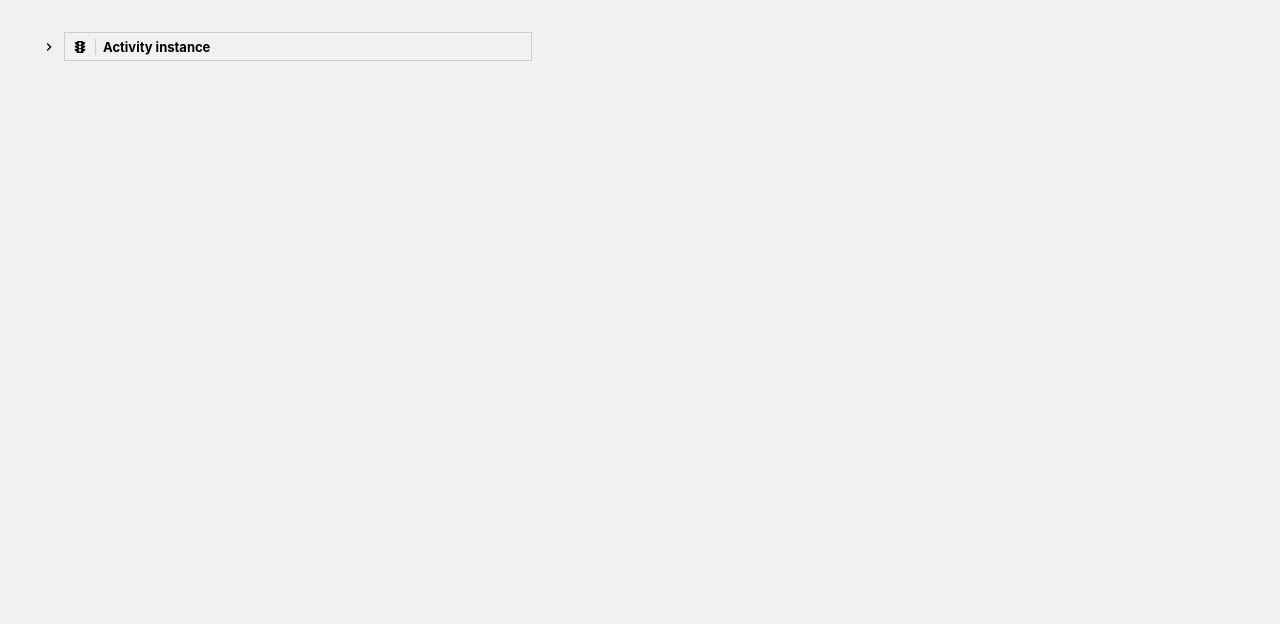
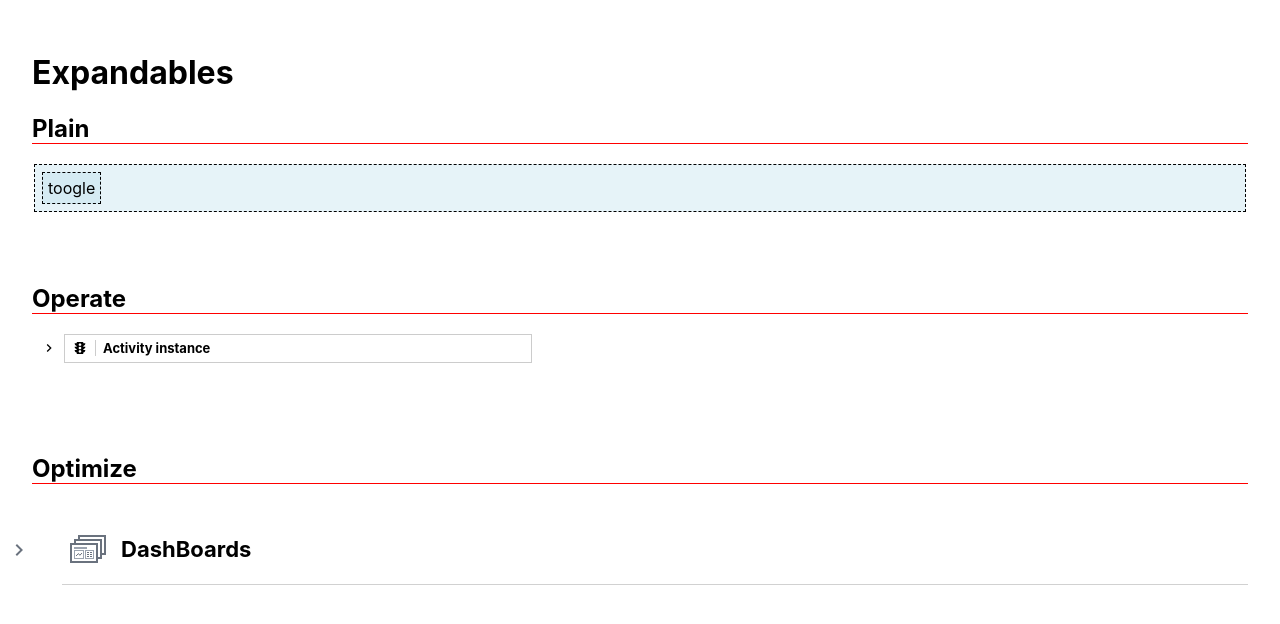
Before and after one commit to hinsencamp/plain-components, a React (Create React App) app: page / in a window 1280 px wide. Shown: the top 624 px of the page. Built offline with nearby package versions, Linux system fonts and the light colour scheme.

Commit message:
add optimize expandable

```diff
--- a/src/App.js
+++ b/src/App.js
@@ -1,12 +1,30 @@
 import React from "react";
 import "./App.scss";
 
-import { OperateExpandable } from './examples/Expandable';
+import {
+  PlainExpandable,
+  OperateExpandable,
+  OptimizeExpandable
+} from "./examples/Expandable";
 
 function App() {
   return (
     <div className="App">
-      <OperateExpandable />
+      <h1>Expandables </h1>
+
+      <div className="example">
+        <h2>Plain</h2>
+        <PlainExpandable />
+      </div>
+
+      <div className="example">
+        <h2>Operate</h2>
+        <OperateExpandable />
+      </div>
+      <div className="example">
+        <h2>Optimize</h2>
+        <OptimizeExpandable />
+      </div>
     </div>
   );
 }
--- a/src/App.scss
+++ b/src/App.scss
@@ -13,9 +13,18 @@ button::-moz-focus-inner {
 }
 
 .App {
-  background-color: #f1f1f1;
+  background-color: #fff;
   min-height: 100vh;
   padding: 2rem;
+
+  .example {
+    height: 150px;
+
+    h2 {
+      border-bottom: 1px solid red;
+      // width: 50%;
+    }
+  }
 }
 
 .App-link {
--- a/src/examples/Expandable.js
+++ b/src/examples/Expandable.js
@@ -1,6 +1,136 @@
 import React from "react";
 import Expandable from "../components/Expandable";
-import "./expandable.scss";
+import "./expandable.ope.scss";
+import "./expandable.opt.scss";
+
+export function PlainExpandable() {
+  return (
+    <div className="plain">
+      <Expandable>
+        <Expandable.Header>
+          <Expandable.Toggle>toogle</Expandable.Toggle>
+        </Expandable.Header>
+        <Expandable.Content>Some Content</Expandable.Content>
+      </Expandable>
+    </div>
+  );
+}
+
+export function OptimizeExpandable() {
+  return (
+    <div className="optimize-dashboard">
+      <Expandable className="expandable" isExpanded={false}>
+        <Expandable.Header className="header">
+          <Expandable.Toggle className="toggle">
+            <svg className="icon" viewBox="0 0 24 24" width="24" height="24">
+              <path d="M9.984 6l6 6-6 6-1.406-1.406 4.594-4.594-4.594-4.594z" />
+            </svg>
+
+            <h1>
+              <svg width="36" height="28" viewBox="0 0 36 28">
+                <g fill="none">
+                  <path
+                    fill="#6A727E"
+                    d="M4,8 L4,4 L8,4 L8,0 L36,0 L36,20 L32,20 L32,24 L28,24 L28,28 L0,28 L0,8 L4,8 Z M6,8 L28,8 L28,22 L30,22 L30,6 L6,6 L6,8 Z M10,4 L32,4 L32,18 L34,18 L34,2 L10,2 L10,4 Z M2,10 L2,26 L26,26 L26,10 L2,10 Z"
+                  />
+                  <rect
+                    width="8"
+                    height="8"
+                    x="15.5"
+                    y="15.5"
+                    fill="#FFF"
+                    stroke="#9CA4B0"
+                  />
+                  <rect width="13" height="2" x="4" y="12" fill="#9CA4B0" />
+                  <rect
+                    width="9"
+                    height="8"
+                    x="4.5"
+                    y="15.5"
+                    fill="#FFF"
+                    stroke="#9CA4B0"
+                  />
+                  <polyline
+                    stroke="#6A727E"
+                    points="6 21 8.489 18.566 9.857 20.303 12 18"
+                  />
+                  <rect width="2" height="1" x="17" y="17" fill="#6A727E" />
+                  <rect width="2" height="1" x="20" y="17" fill="#6A727E" />
+                  <rect width="2" height="1" x="17" y="19" fill="#6A727E" />
+                  <rect width="2" height="1" x="20" y="19" fill="#6A727E" />
+                  <rect width="2" height="1" x="17" y="21" fill="#6A727E" />
+                  <rect width="2" height="1" x="20" y="21" fill="#6A727E" />
+                </g>
+              </svg>
+              DashBoards
+            </h1>
+          </Expandable.Toggle>
+        </Expandable.Header>
+        <Expandable.Content className="content">
+          <ul className="entryList">
+            <li className="listItem">
+              <a className="info">
+                <span class="icon">
+                  <svg width="28" height="20" viewBox="0 0 28 20">
+                    <g fill="none">
+                      <path
+                        fill="#6A727E"
+                        d="M0,0 L28,0 L28,20 L0,20 L0,0 Z M2,2 L2,18 L26,18 L26,2 L2,2 Z"
+                      />
+                      <rect
+                        width="8"
+                        height="8"
+                        x="15.5"
+                        y="7.5"
+                        fill="#FFF"
+                        stroke="#9CA4B0"
+                      />
+                      <rect width="13" height="2" x="4" y="4" fill="#9CA4B0" />
+                      <rect
+                        width="9"
+                        height="8"
+                        x="4.5"
+                        y="7.5"
+                        fill="#FFF"
+                        stroke="#9CA4B0"
+                      />
+                      <polyline
+                        stroke="#6A727E"
+                        points="6 13 8.489 10.566 9.857 12.303 12 10"
+                      />
+                      <rect width="2" height="1" x="17" y="9" fill="#6A727E" />
+                      <rect width="2" height="1" x="20" y="9" fill="#6A727E" />
+                      <rect width="2" height="1" x="17" y="11" fill="#6A727E" />
+                      <rect width="2" height="1" x="20" y="11" fill="#6A727E" />
+                      <rect width="2" height="1" x="17" y="13" fill="#6A727E" />
+                      <rect width="2" height="1" x="20" y="13" fill="#6A727E" />
+                    </g>
+                  </svg>
+                </span>
+
+                <div class="textInfo">
+                  <div class="data dataTitle">
+                    <h3>New Dashboard</h3>
+                  </div>
+                  <div class="extraInfo">
+                    <span class="customData">1 Report</span>
+                    <span class="LastModified">
+                      Last changed Aug 14, 2019 12:35 PM
+                      <br />
+                      by <strong>demo</strong>
+                    </span>
+                  </div>
+                </div>
+              </a>
+              <div className="collections" />
+              <div className="operations" />
+            </li>
+          </ul>
+        </Expandable.Content>
+      </Expandable>
+    </div>
+  );
+}
 
 export function OperateExpandable() {
   return (
@@ -8,33 +138,29 @@ export function OperateExpandable() {
       <Expandable.Header className="header">
         <Expandable.Toggle aria-label="Toggle" className="toggle">
           <svg viewBox="0 0 24 24" width="16" height="16">
-              <path d="M9.984 6l6 6-6 6-1.406-1.406 4.594-4.594-4.594-4.594z"></path>
+            <path d="M9.984 6l6 6-6 6-1.406-1.406 4.594-4.594-4.594-4.594z" />
           </svg>
         </Expandable.Toggle>
         <svg className="icon" viewBox="0 0 24 24" width="16" height="16">
-            <path d="M12 9q0.844 0 1.43-0.586t0.586-1.43-0.586-1.406-1.43-0.563-1.43 0.563-0.586 1.406 0.586 1.43 1.43 0.586zM12 14.016q0.797-0.047 1.383-0.633t0.586-1.383-0.586-1.383-1.383-0.633h-0.047q-0.844 0-1.43 0.586t-0.586 1.43 0.586 1.43 1.43 0.586h0.047zM12 18.984q0.797-0.047 1.383-0.609t0.586-1.359-0.586-1.383-1.383-0.633h-0.047q-0.844 0-1.43 0.586t-0.586 1.43 0.586 1.406 1.43 0.563h0.047zM20.016 9.984q0 1.406-0.844 2.461t-2.156 1.43v1.125h3q0 1.406-0.844 2.438t-2.156 1.406v1.172q0 0.422-0.305 0.703t-0.727 0.281h-7.969q-0.422 0-0.727-0.281t-0.305-0.703v-1.172q-1.313-0.375-2.156-1.406t-0.844-2.438h3v-1.125q-1.313-0.375-2.156-1.43t-0.844-2.461h3v-1.125q-1.313-0.375-2.156-1.406t-0.844-2.438h3v-1.031q0-0.422 0.305-0.703t0.727-0.281h7.969q0.422 0 0.727 0.281t0.305 0.703v1.031h3q0 1.406-0.844 2.438t-2.156 1.406v1.125h3z"></path>
+          <path d="M12 9q0.844 0 1.43-0.586t0.586-1.43-0.586-1.406-1.43-0.563-1.43 0.563-0.586 1.406 0.586 1.43 1.43 0.586zM12 14.016q0.797-0.047 1.383-0.633t0.586-1.383-0.586-1.383-1.383-0.633h-0.047q-0.844 0-1.43 0.586t-0.586 1.43 0.586 1.43 1.43 0.586h0.047zM12 18.984q0.797-0.047 1.383-0.609t0.586-1.359-0.586-1.383-1.383-0.633h-0.047q-0.844 0-1.43 0.586t-0.586 1.43 0.586 1.406 1.43 0.563h0.047zM20.016 9.984q0 1.406-0.844 2.461t-2.156 1.43v1.125h3q0 1.406-0.844 2.438t-2.156 1.406v1.172q0 0.422-0.305 0.703t-0.727 0.281h-7.969q-0.422 0-0.727-0.281t-0.305-0.703v-1.172q-1.313-0.375-2.156-1.406t-0.844-2.438h3v-1.125q-1.313-0.375-2.156-1.43t-0.844-2.461h3v-1.125q-1.313-0.375-2.156-1.406t-0.844-2.438h3v-1.031q0-0.422 0.305-0.703t0.727-0.281h7.969q0.422 0 0.727 0.281t0.305 0.703v1.031h3q0 1.406-0.844 2.438t-2.156 1.406v1.125h3z" />
         </svg>
-
         Activity instance
       </Expandable.Header>
       <Expandable.Content className="content">
         <svg className="icon" viewBox="0 0 24 24" width="16" height="16">
-            <path d="M1.031 17.016h15v1.969h-15v-1.969zM16.031 15h-15.047q0-2.297 1.547-3.844t3.75-1.922 4.43 0 3.773 1.922 1.547 3.844zM0.984 21.984v-0.984h15.047v0.984q0 0.422-0.305 0.703t-0.727 0.281h-12.984q-0.422 0-0.727-0.281t-0.305-0.703zM18.047 22.969v-8.016q0-2.953-2.438-5.297-1.453-1.453-4.266-2.25l-0.281-2.344h4.969v-4.078h1.969v4.078h5.016l-1.688 16.453q-0.094 0.609-0.539 1.031t-1.055 0.422h-1.688z"></path>
+          <path d="M1.031 17.016h15v1.969h-15v-1.969zM16.031 15h-15.047q0-2.297 1.547-3.844t3.75-1.922 4.43 0 3.773 1.922 1.547 3.844zM0.984 21.984v-0.984h15.047v0.984q0 0.422-0.305 0.703t-0.727 0.281h-12.984q-0.422 0-0.727-0.281t-0.305-0.703zM18.047 22.969v-8.016q0-2.953-2.438-5.297-1.453-1.453-4.266-2.25l-0.281-2.344h4.969v-4.078h1.969v4.078h5.016l-1.688 16.453q-0.094 0.609-0.539 1.031t-1.055 0.422h-1.688z" />
         </svg>
-
         Unnamed Activity
-
         <Expandable className="operate-expandable" isExpanded={false}>
           <Expandable.Header className="header">
             <Expandable.Toggle aria-label="Toggle" className="toggle">
               <svg viewBox="0 0 24 24" width="16" height="16">
-                  <path d="M9.984 6l6 6-6 6-1.406-1.406 4.594-4.594-4.594-4.594z"></path>
+                <path d="M9.984 6l6 6-6 6-1.406-1.406 4.594-4.594-4.594-4.594z" />
               </svg>
             </Expandable.Toggle>
             <svg className="icon" viewBox="0 0 24 24" width="16" height="16">
-                <path d="M3.984 18h16.031v-12h-16.031v12zM2.016 3.984h19.969v16.031h-19.969v-16.031zM17.016 14.016v-4.031h-1.031v4.031h1.031zM18 8.016q0.422 0 0.703 0.281t0.281 0.703v6q0 0.422-0.281 0.703t-0.703 0.281h-3q-0.422 0-0.703-0.281t-0.281-0.703v-6q0-0.422 0.281-0.703t0.703-0.281h3zM11.016 14.016v-4.031h-1.031v4.031h1.031zM12 8.016q0.422 0 0.703 0.281t0.281 0.703v6q0 0.422-0.281 0.703t-0.703 0.281h-3q-0.422 0-0.703-0.281t-0.281-0.703v-6q0-0.422 0.281-0.703t0.703-0.281h3zM5.016 8.016h1.969v7.969h-1.969v-7.969z"></path>
+              <path d="M3.984 18h16.031v-12h-16.031v12zM2.016 3.984h19.969v16.031h-19.969v-16.031zM17.016 14.016v-4.031h-1.031v4.031h1.031zM18 8.016q0.422 0 0.703 0.281t0.281 0.703v6q0 0.422-0.281 0.703t-0.703 0.281h-3q-0.422 0-0.703-0.281t-0.281-0.703v-6q0-0.422 0.281-0.703t0.703-0.281h3zM11.016 14.016v-4.031h-1.031v4.031h1.031zM12 8.016q0.422 0 0.703 0.281t0.281 0.703v6q0 0.422-0.281 0.703t-0.703 0.281h-3q-0.422 0-0.703-0.281t-0.281-0.703v-6q0-0.422 0.281-0.703t0.703-0.281h3zM5.016 8.016h1.969v7.969h-1.969v-7.969z" />
             </svg>
-
             Activity instance #2
           </Expandable.Header>
           <Expandable.Content className="content">
@@ -43,5 +169,5 @@ export function OperateExpandable() {
         </Expandable>
       </Expandable.Content>
     </Expandable>
-  )
+  );
 }
--- /dev/null
+++ b/src/examples/expandable.opt.scss
@@ -0,0 +1,135 @@
+.optimize-dashboard {
+  margin-top: 50px;
+  margin-bottom: 80px;
+  margin-left: 30px;
+
+  .expandable {
+    //
+  }
+
+  .header {
+    border-bottom: 1px solid #d1d1d1;
+    min-height: 50px;
+
+    svg {
+      margin-left: 7px;
+      margin-right: 15px;
+    }
+  }
+
+  .toggle {
+    align-items: center;
+    background: none;
+    border: 1px solid transparent;
+    padding: 0;
+    text-align: left;
+    color: inherit;
+    display: flex;
+
+    h1 {
+      margin: 0;
+
+      font-size: 22px;
+      display: flex;
+      align-items: center;
+    }
+
+    &.is-open > .icon {
+      transform: rotate(90deg);
+    }
+
+    .icon {
+      position: absolute;
+      left: 0;
+      margin-top: 2px;
+      fill: #6a727e;
+    }
+  }
+
+  .content {
+    h3 {
+      margin: 0;
+    }
+
+    .entryList {
+      list-style: none;
+      padding: 0;
+      margin: 0 0 10px;
+      width: 100%;
+    }
+
+    .listItem {
+      display: flex;
+      border-bottom: 1px solid #ededed;
+
+      &:hover {
+        background: #f7f7f7;
+      }
+
+      .icon {
+        padding: 10px;
+        border-right: 1px solid #ededed;
+        margin-right: 10px;
+        width: 50px;
+      }
+
+      .textInfo {
+        display: flex;
+        margin-right: 20px;
+        flex-grow: 1;
+        justify-content: space-between;
+        flex-direction: column;
+        overflow: hidden;
+
+        .data-title {
+          margin-bottom: 4px;
+          display: flex;
+        }
+
+        .extraInfo {
+          display: flex;
+          min-height: 30px;
+
+          .customData {
+            overflow: visible;
+            color: #333;
+            font-size: 14px;
+            flex-grow: 0;
+            flex-shrink: 0;
+            flex-basis: 50%;
+          }
+
+          .LastModified {
+            font-size: 12px;
+            color: #333;
+          }
+        }
+      }
+
+      .info {
+        padding: 12px 0;
+        display: flex;
+        flex-grow: 1;
+        text-decoration: none;
+        align-items: center;
+        overflow: hidden;
+      }
+
+      .collections {
+        align-self: center;
+        margin: 0 10px;
+        min-width: 150px;
+      }
+
+      .operations {
+        padding: 12px 0;
+        display: flex;
+        flex-shrink: 0;
+        align-self: center;
+        opacity: 0;
+        min-width: 130px;
+        justify-content: flex-end;
+      }
+    }
+  }
+}
```
Also changed, not shown: src/examples/expandable.ope.scss (renamed from src/examples/expandable.scss, +5 -4 lines). Lines whose indentation alone changed are shown as unchanged.
